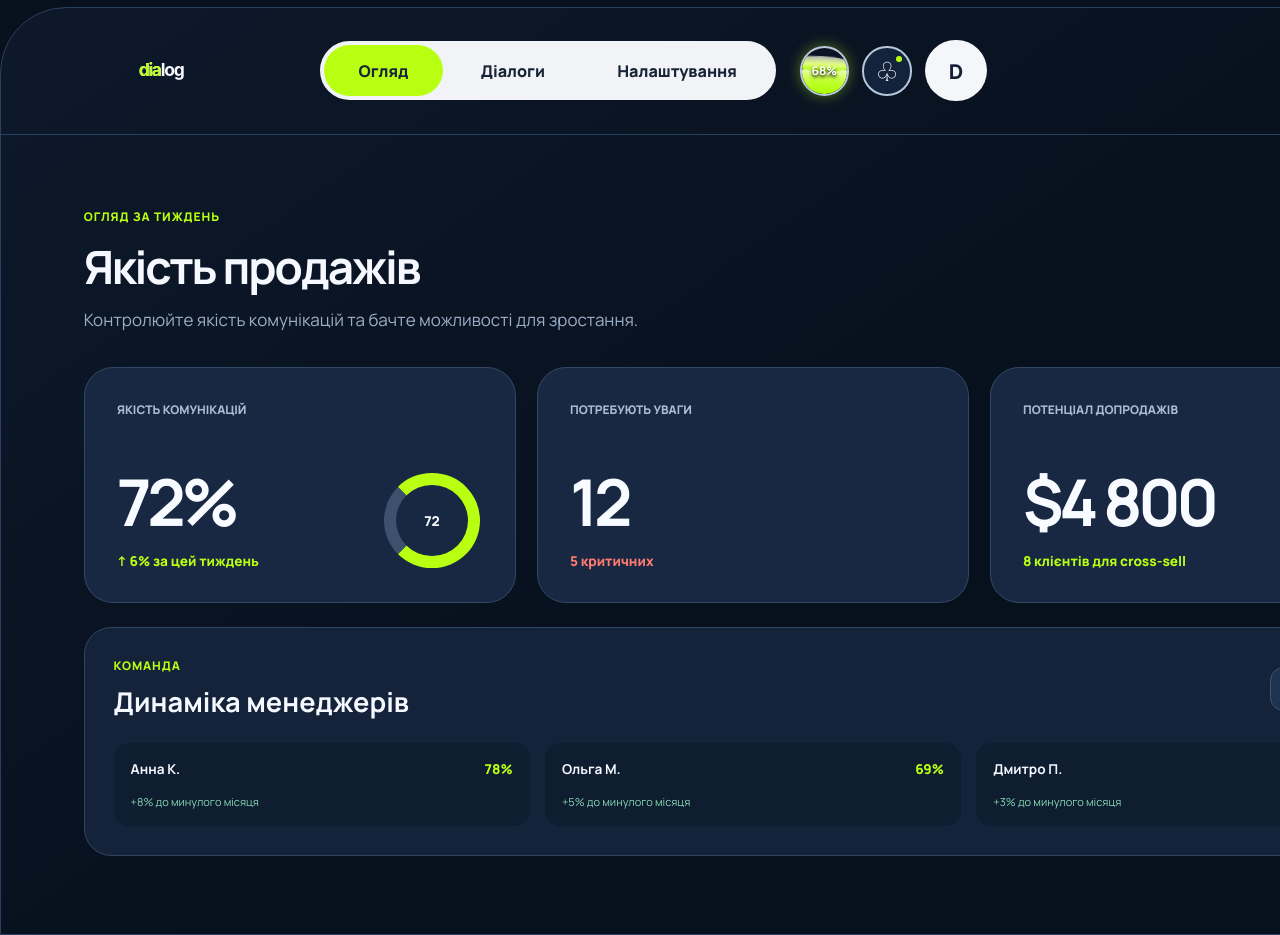
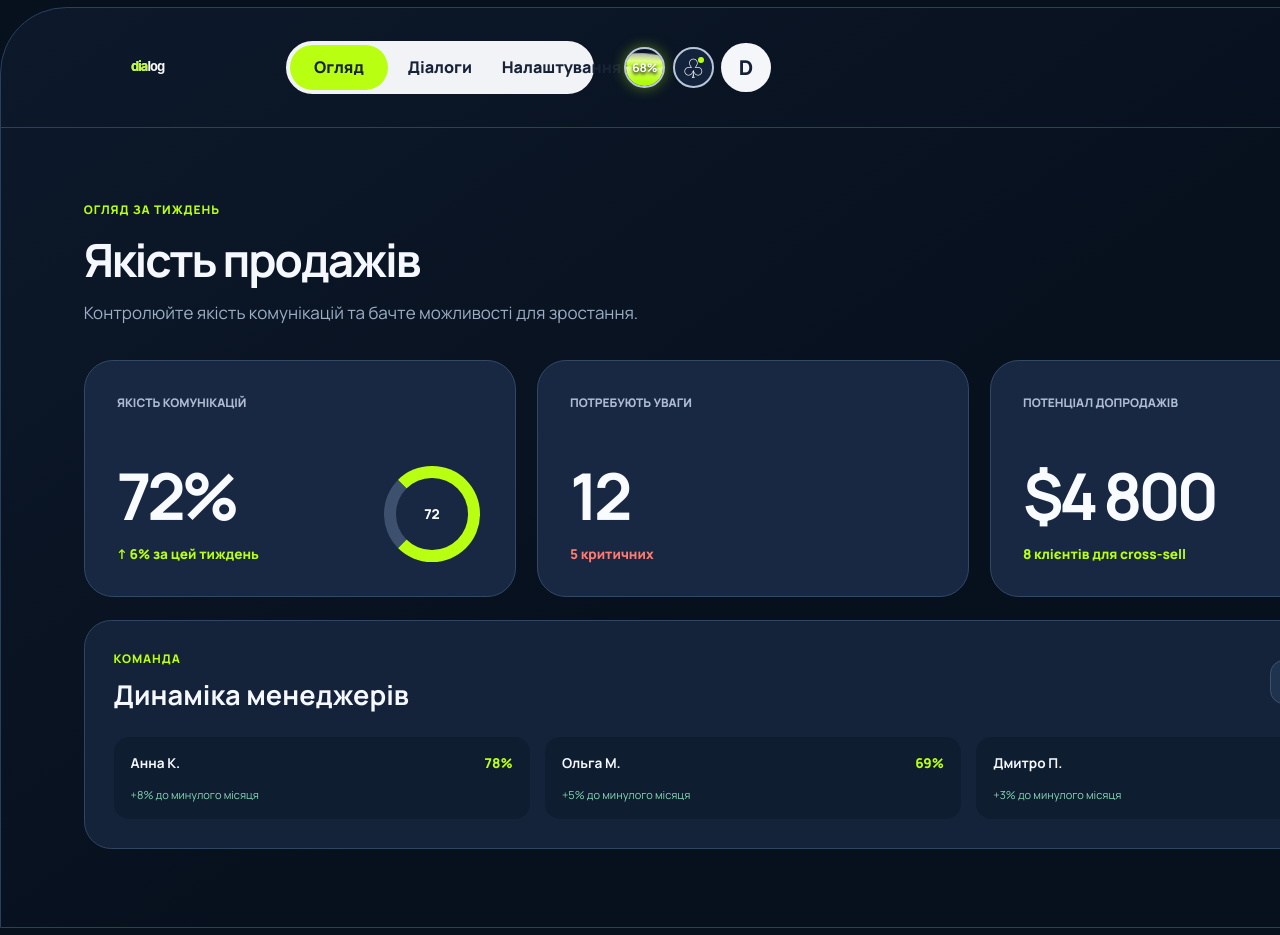
Before and after one commit to dia-consult/dialog, a React (Vite) app: page / in a window 1280 px wide. Built offline with nearby package versions, Linux system fonts and the light colour scheme.

Commit message:
Make application layout responsive

```diff
--- a/src/App.jsx
+++ b/src/App.jsx
@@ -1,6 +1,7 @@
 import { useEffect, useRef, useState } from 'react';
 import { Navigate, NavLink, Route, Routes, useLocation, useParams } from 'react-router-dom';
 import './interface-scale.css';
+import './responsive.css';
 
 const nav = [
   ['/', 'Огляд'],
--- /dev/null
+++ b/src/responsive.css
@@ -0,0 +1,10 @@
+/* The product shell must never be wider than the browser viewport. */
+.route-transition,.app-shell,.app-header,.global-nav-panel,.page,.page>*,.settings-layout,.settings-content,.metric-grid,.team-panel,.manager-list,.analysis-grid,.analysis-grid article,.player,.stage-panel,.stage-grid,.recommendations,.table,.dialog-row,.table-head{min-width:0;max-width:100%}
+.page h1,.page h2,.page p,.player b,.player small,.dialog-row b,.dialog-row small,.analysis-grid p,.analysis-grid article,.insight,.transcript{overflow-wrap:anywhere;word-break:break-word}
+.main-nav,.header-tools,.filters,.plans{min-width:0}.recording-audio{display:block;width:100%;max-width:100%;min-width:0}.player{grid-template-columns:minmax(0,1fr) auto}.analysis-grid{grid-template-columns:minmax(0,2fr) minmax(280px,1fr)}.table{width:100%;overflow-x:auto;overscroll-behavior-x:contain}
+
+@media(max-width:1280px){.app-shell{border-radius:48px 48px 0 0}.global-nav-panel{grid-template-columns:minmax(104px,.75fr) minmax(380px,1.2fr) minmax(145px,.75fr);gap:16px;padding-left:20px;padding-right:20px}.global-nav-panel .brand img{width:112px}.global-nav-panel .main-nav{width:100%;justify-content:stretch}.global-nav-panel .main-nav a{flex:1;min-width:0;padding:14px 12px;text-align:center;white-space:nowrap}.global-nav-panel .header-tools{gap:9px}.global-nav-panel .balance,.global-nav-panel .bell{width:48px;height:48px}.global-nav-panel .avatar{width:58px;height:58px}.page{padding-left:clamp(24px,4vw,56px);padding-right:clamp(24px,4vw,56px)}.metric-card{padding:clamp(24px,3vw,34px)}.metric-card strong{font-size:clamp(52px,6.5vw,72px)}.analysis-grid{grid-template-columns:minmax(0,1fr) minmax(250px,.68fr);gap:20px}.player{padding:clamp(20px,3vw,28px)}}
+
+@media(max-width:980px){.app-header{padding:14px 20px}.global-nav-panel{grid-template-columns:minmax(100px,1fr) auto;gap:12px;padding:8px}.global-nav-panel .main-nav{grid-column:1/-1;grid-row:2;justify-self:stretch}.global-nav-panel .header-tools{justify-self:end}.page{padding-top:52px;padding-bottom:64px}.page h1,.intro h1{font-size:clamp(34px,6vw,46px);letter-spacing:-1.8px}.metric-grid,.manager-list,.role-grid,.analysis-grid,.settings-layout{grid-template-columns:1fr}.analysis-grid .deal{min-height:0}.settings-layout{gap:22px}.settings aside{display:flex;gap:4px;overflow-x:auto;padding:9px;border-radius:20px}.settings aside a{flex:0 0 auto;padding:12px 14px}.stage-grid{grid-template-columns:repeat(2,minmax(0,1fr))}}
+
+@media(max-width:640px){.app-shell{margin:0;border-radius:28px 28px 0 0}.app-header{padding:10px 12px}.global-nav-panel{grid-template-columns:minmax(82px,1fr) auto}.global-nav-panel .brand img{width:88px}.global-nav-panel .balance,.global-nav-panel .bell{width:38px;height:38px}.global-nav-panel .bell{font-size:21px}.global-nav-panel .avatar{width:42px;height:42px;font-size:17px}.global-nav-panel .main-nav{border-width:3px}.global-nav-panel .main-nav a{padding:11px 4px;font-size:clamp(11px,3.4vw,13px);overflow:hidden;text-overflow:ellipsis}.page{padding:38px 16px 52px}.page>p{font-size:16px;margin-bottom:28px}.metric-card,.team-panel,.settings-content section,.player,.analysis-grid article,.stage-panel,.recommendations{border-radius:22px}.metric-card{min-height:220px}.metric-card strong{margin-top:32px}.ring{right:24px;bottom:28px;width:92px;height:92px;border-width:12px}.filters{gap:9px}.filters input,.filters button{min-width:0;width:100%;padding:14px 15px;font-size:15px}.legend{line-height:1.9}.legend i{margin-left:12px}.table{border-radius:22px}.table-head,.dialog-row{min-width:820px;padding-left:20px;padding-right:20px}.player{grid-template-columns:1fr;gap:16px}.player button{justify-self:start}.wave{font-size:24px;letter-spacing:3px;overflow:hidden;white-space:nowrap}.stage-grid{grid-template-columns:1fr}.stage-panel,.recommendations{padding:22px 18px}.big{font-size:48px}}
```
